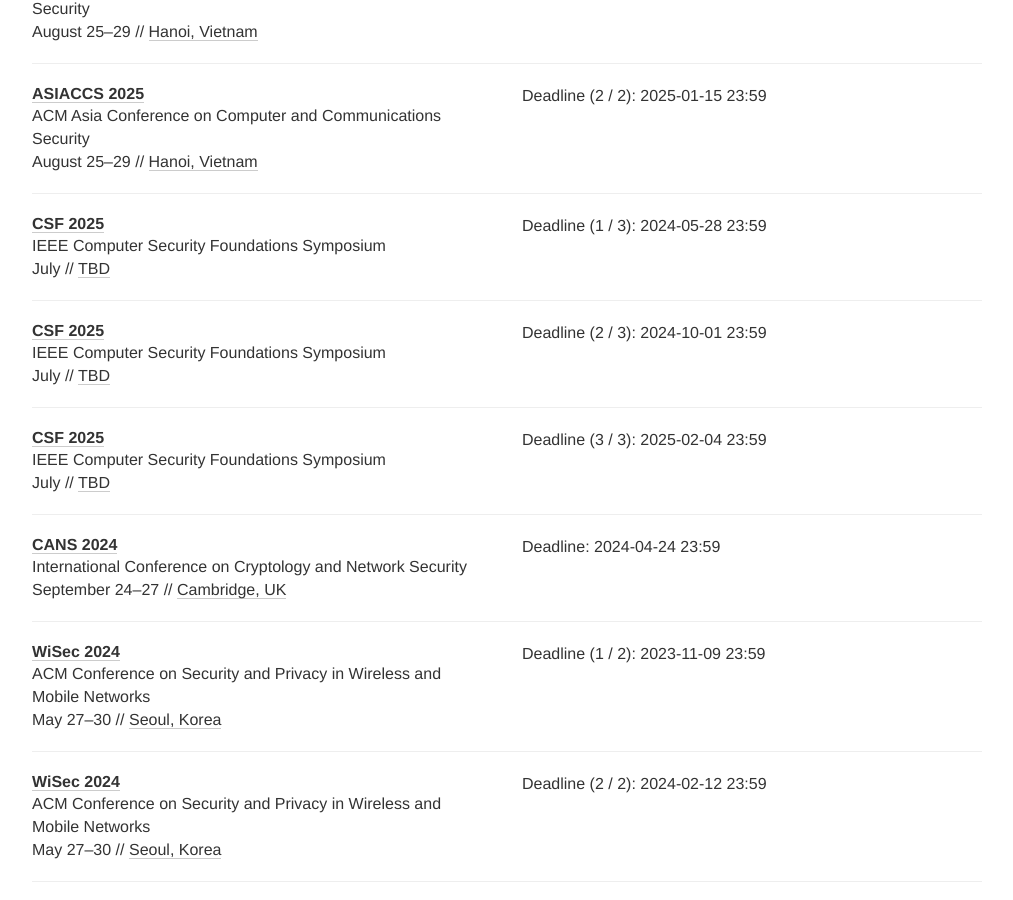
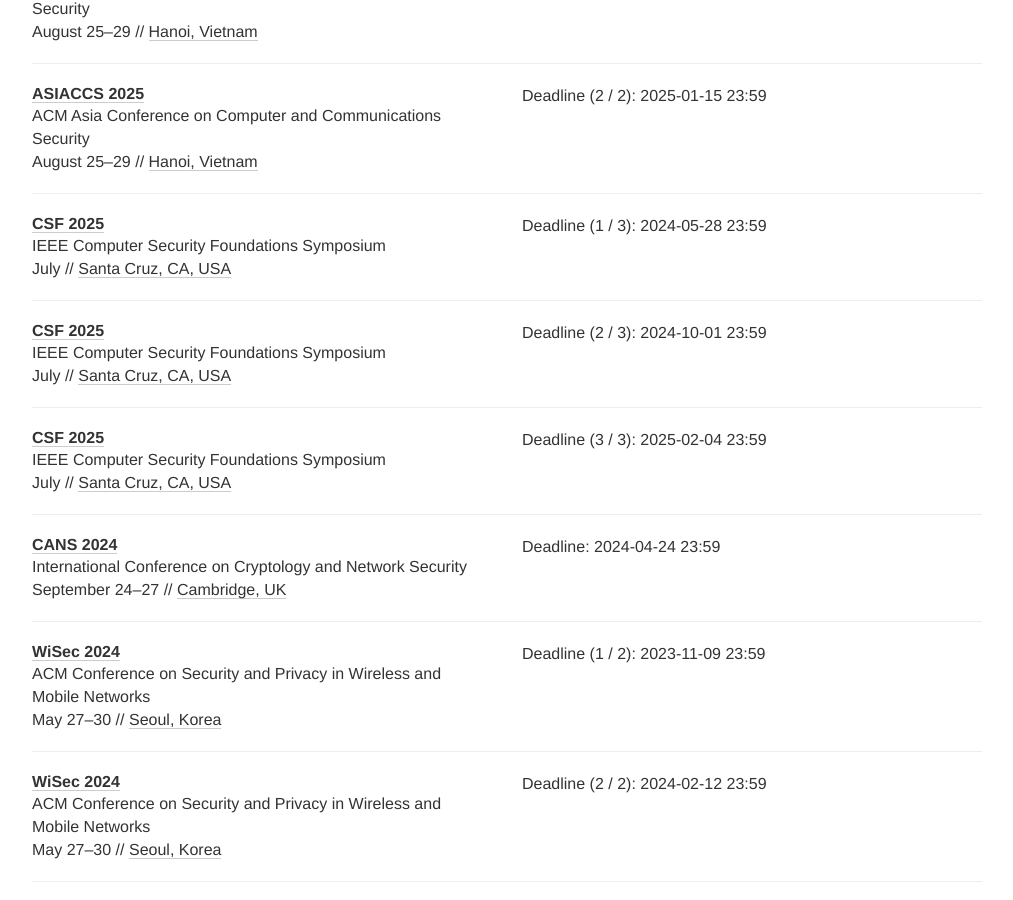
Before and after one commit to sec-deadlines/sec-deadlines.github.io, a Jekyll site: the page built from index.html, in a window 1280 px wide and 900 px high, scrolled down 1494 px. Shown: the whole window, without its empty margins (133-1146 px from the left). Built offline with Jekyll 4.4.1, drawn with Linux system fonts in a browser that asks for light colours; nearby versions of some CDN libraries; comment, search, counter and statistics services are not loaded; some of the changed text lies outside the part shown.

Commit message:
Update some TBDs

```diff
--- a/_data/conferences.yml
+++ b/_data/conferences.yml
@@ -4,7 +4,7 @@
 
 - name: S&P (Oakland)
   year: 2025
-  date: "TBD"
+  date: May 12-15
   description: IEEE Symposium on Security and Privacy
   link: https://www.ieee-security.org/TC/SP2025
   deadline:
@@ -77,7 +77,7 @@
     - "2024-10-01 23:59"
     - "2025-02-04 23:59"
   date: July
-  place: TBD
+  place: Santa Cruz, CA, USA
   tags: [SEC, PRIV, CONF]
 
 - name: CANS
```
